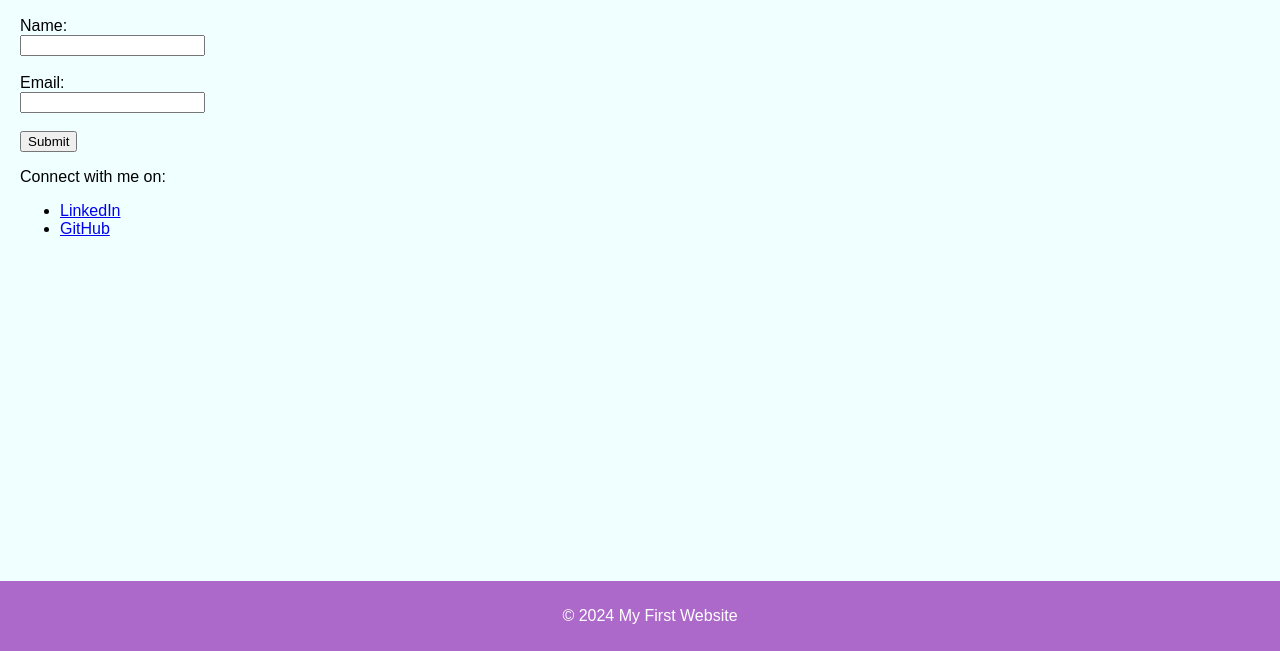
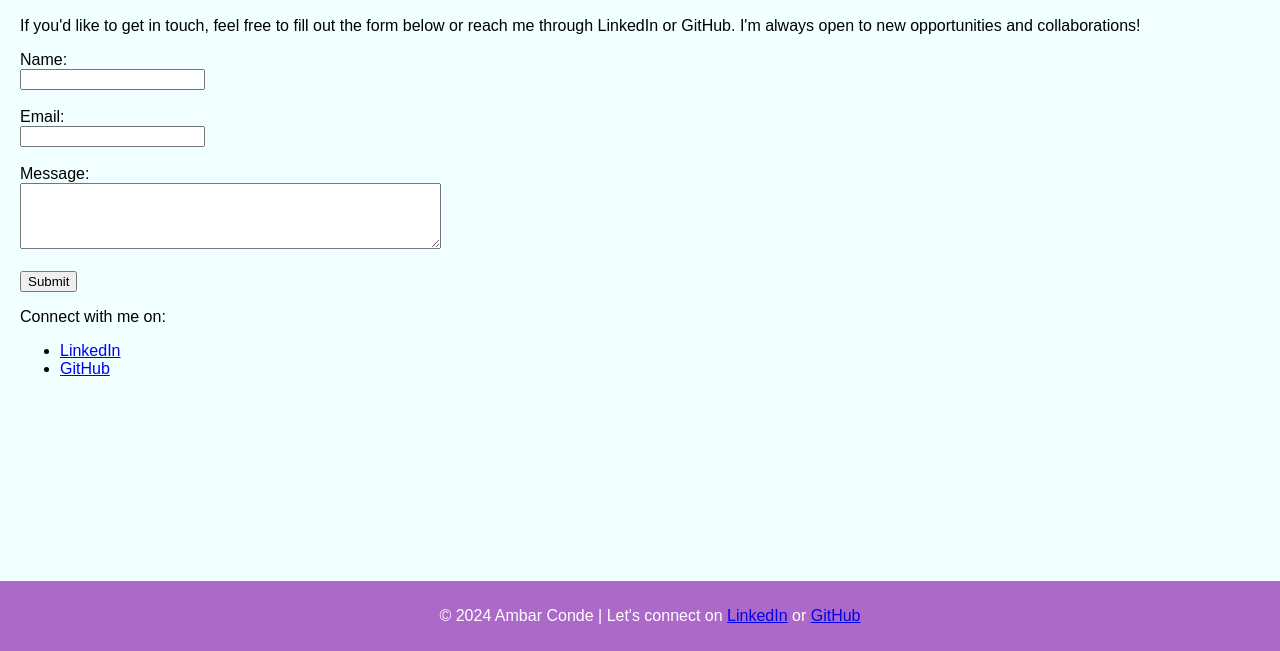
Before and after one commit to Ambar2803/milestone3, a plain HTML site: page contact.html in a window 1280 px wide. Shown: the part 149-800 px from the top of the page. Drawn offline with Linux system fonts and the light colour scheme; no server answers.

Commit message:
Update contact.html

```diff
--- a/contact.html
+++ b/contact.html
@@ -17,26 +17,31 @@
         </nav>
     </header>
 
-    <main class="content">
+    <div class="content">
+        <main>
             <h1>Contact Me</h1>
-        <form id="contactForm">
+            <p>If you'd like to get in touch, feel free to fill out the form below or reach me through LinkedIn or GitHub. I'm always open to new opportunities and collaborations!</p>
+
+            <form>
                 <label for="name">Name:</label><br>
-            <input type="text" id="name" name="name"><br><br>
+                <input type="text" id="name" name="name" required><br><br>
                 <label for="email">Email:</label><br>
-            <input type="email" id="email" name="email"><br><br>
+                <input type="email" id="email" name="email" required><br><br>
+                <label for="message">Message:</label><br>
+                <textarea id="message" name="message" rows="4" cols="50" required></textarea><br><br>
                 <input type="submit" value="Submit">
             </form>
+
             <p>Connect with me on:</p>
             <ul>
                 <li><a href="https://www.linkedin.com/in/ambar-conde-012345269/" target="_blank">LinkedIn</a></li>
                 <li><a href="https://github.com/Ambar2803" target="_blank">GitHub</a></li>
             </ul>
         </main>
+    </div>
 
     <footer>
-        <p>&copy; 2024 My First Website</p>
+        <p>&copy; 2024 Ambar Conde | Let's connect on <a href="https://www.linkedin.com/in/ambar-conde-012345269/" target="_blank">LinkedIn</a> or <a href="https://github.com/Ambar2803" target="_blank">GitHub</a></p>
     </footer>
-
-    <script src="main.js"></script>
 </body>
 </html>
```
Lines whose indentation alone changed are shown as unchanged.
